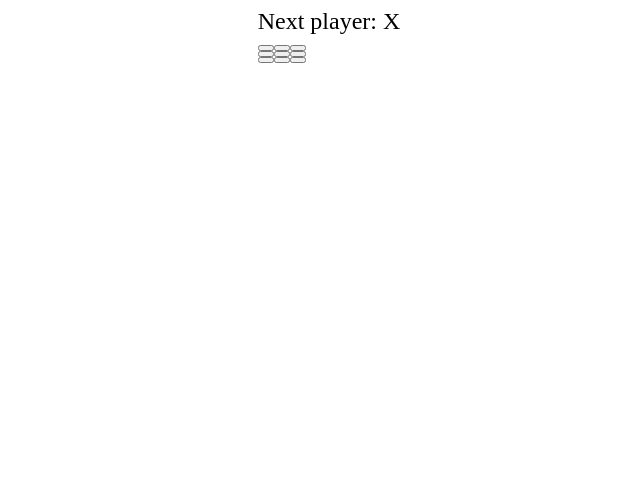
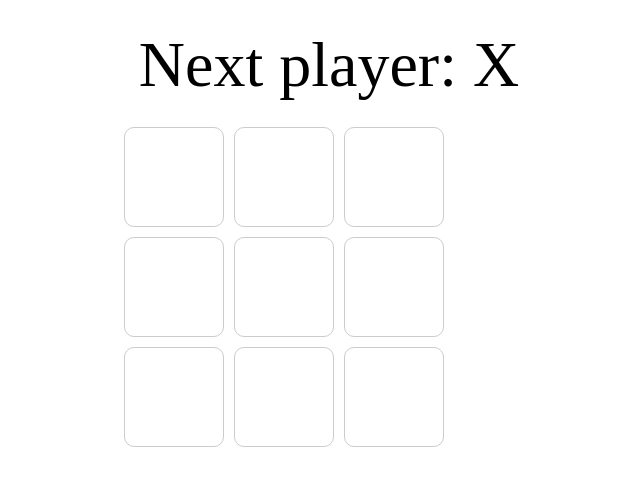
Before and after one commit to Abdull-Haseeb/Tic-Tac-Toe---with-React, a React (Vite) app: page / in a window 1280 px wide. Shown: the top 486 px of the page, without its empty margins (311-951 px from the left). Built offline with nearby package versions, Linux system fonts and the light colour scheme.

Commit message:
third commit

```diff
--- a/src/components/Game.jsx
+++ b/src/components/Game.tsx
@@ -1,10 +1,16 @@
 import { useState } from "react";
 import PropTypes from "prop-types";
 import "./styles.css";
+
+interface SquareProps {
+  value: string;
+  onSquareClick: () => void;
+  isWinningSquare: boolean;
+}
 function Square({ value, onSquareClick, isWinningSquare }) {
   const squareClassName = isWinningSquare ? "square winning" : "square";
   return (
-    <button className="squareClassName" onClick={onSquareClick}>
+    <button className={squareClassName} onClick={onSquareClick}>
       {value}
     </button>
   );
@@ -12,6 +18,7 @@ function Square({ value, onSquareClick, isWinningSquare }) {
 Square.propTypes = {
   value: PropTypes.string.isRequired, // Assuming value is always a string
   onSquareClick: PropTypes.func.isRequired, // Make sure onSquareClick is a function
+  isWinningSquare: PropTypes.bool.isRequired,
 };
 
 export default function Board() {
@@ -35,30 +42,35 @@ export default function Board() {
   const winner = calculateWinner(squares);
   let status;
   if (winner) {
-    status = "Winner: " + winner;
+    status = "Winner is: " + winner;
   } else {
     status = "Next player: " + (xIsNext ? "X" : "O");
   }
+  const isWinningSquare = (i) => {
+    return winner && winner === squares[i];
+  };
+  const renderSquare = (i) => {
+    return (
+      <Square
+        key={i}
+        value={squares[i]}
+        onSquareClick={() => handleClick(i)}
+        isWinningSquare={isWinningSquare(i)}
+      />
+    );
+  };
 
   return (
-    <>
+    <div className="game-board">
       <div className="status">{status}</div>
-      <div className="board-row">
-        <Square value={squares[0]} onSquareClick={() => handleClick(0)} />
-        <Square value={squares[1]} onSquareClick={() => handleClick(1)} />
-        <Square value={squares[2]} onSquareClick={() => handleClick(2)} />
+      <div className="board">
+        {Array.from({ length: 3 }, (_, row) => (
+          <div key={row} className="board-row">
+            {Array.from({ length: 3 }, (_, col) => renderSquare(row * 3 + col))}
+          </div>
+        ))}
       </div>
-      <div className="board-row">
-        <Square value={squares[3]} onSquareClick={() => handleClick(3)} />
-        <Square value={squares[4]} onSquareClick={() => handleClick(4)} />
-        <Square value={squares[5]} onSquareClick={() => handleClick(5)} />
-      </div>
-      <div className="board-row">
-        <Square value={squares[6]} onSquareClick={() => handleClick(6)} />
-        <Square value={squares[7]} onSquareClick={() => handleClick(7)} />
-        <Square value={squares[8]} onSquareClick={() => handleClick(8)} />
-      </div>
-    </>
+    </div>
   );
 }
 
--- a/src/components/styles.css
+++ b/src/components/styles.css
@@ -1,5 +1,7 @@
 /* styles.css */
-
+h1 {
+  font-size: 100px;
+}
 /* Style for the game container */
 .game {
   display: flex;
@@ -11,8 +13,8 @@
 
 /* Style for the status message */
 .status {
-  font-size: 24px;
-  margin-bottom: 10px;
+  font-size: 64px;
+  margin: 20px;
 }
 
 /* Style for the board rows */
@@ -23,8 +25,6 @@
 /* Style for the square buttons */
 .square {
   font-size: 24px;
-  width: 50px;
-  height: 50px;
   margin: 5px;
   display: flex;
   justify-content: center;
@@ -33,8 +33,12 @@
   border: 1px solid #ccc;
   cursor: pointer;
   transition: background-color 0.3s ease;
+  /* Add a new CSS class for winning squares */
+  width: 100px;
+  font-size: 80px;
+  height: 100px;
+  border-radius: 10px;
 }
-/* Add a new CSS class for winning squares */
 .winning {
   background-color: yellow; /* Set the background color for winning squares */
   color: black; /* Set the text color for winning squares */
```
